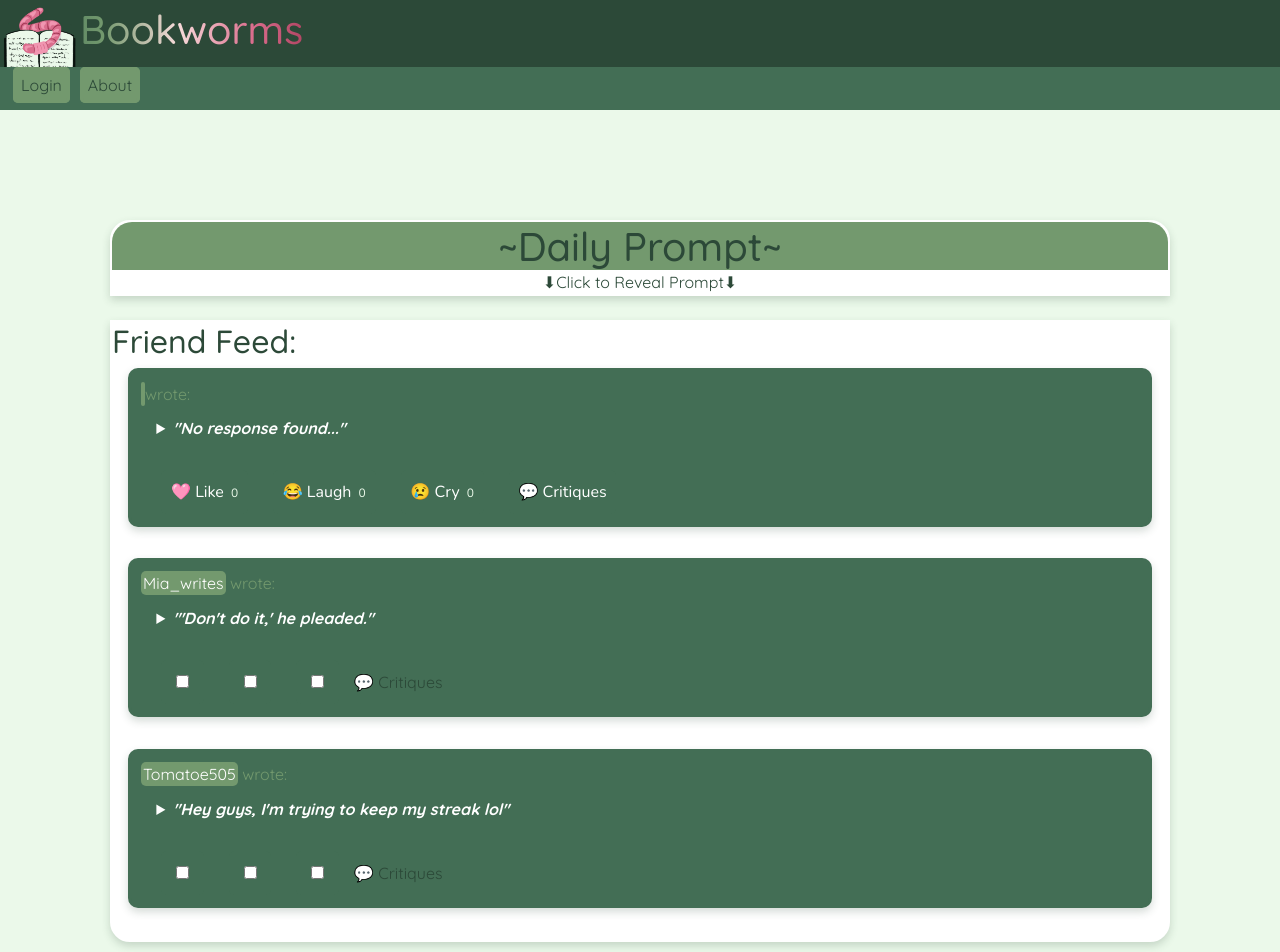
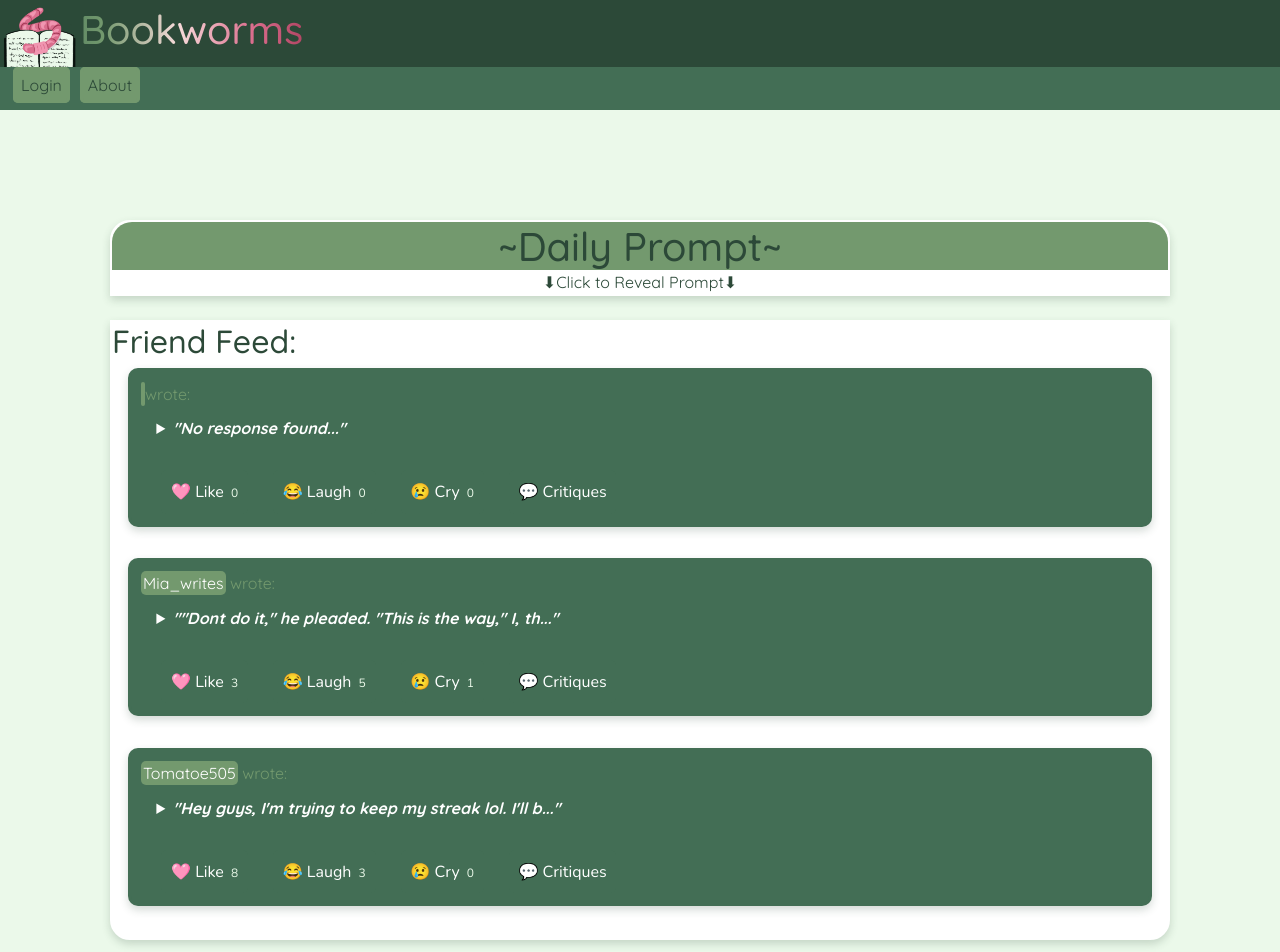
Before and after one commit to abbiesue/Bookworms, a React (Vite) app: page /feed in a window 1280 px wide. Shown: the top 952 px of the page. Built offline with nearby package versions, Linux system fonts and the light colour scheme.

Commit message:
Added the hardcoded responses and critiques

```diff
--- a/src/feed/feed.css
+++ b/src/feed/feed.css
@@ -100,6 +100,7 @@
     font-weight: normal;
     color: var(--white-green);
     margin-bottom: 2%;
+    white-space: pre-wrap;
 }
 
 .reactionPanel{
@@ -169,6 +170,10 @@
     margin:1%;
 }
 
+.critiqueText {
+    white-space: pre-wrap;
+}
+
 .critiqueAuthor{
     font-weight: bold;
 }
--- a/src/feed/feed.jsx
+++ b/src/feed/feed.jsx
@@ -24,107 +24,28 @@ export function Feed(props) {
                     initialCritiques={[]}
                 />
 
-                <div className="response">
-                    <div className="responseAuthorContainer"><span className="responseAuthor">Mia_writes</span> wrote:</div>
-                    <div className="responseText">
-                        <details>
-                            <summary>
-                                "'Don't do it,' he pleaded."
-                            </summary>
-                            <div className="fullText"> "Don't do it," he pleaded. <p>"This is the way," I, the mandolorian replied. Thankfully my super awesome mask covered my tears as I raised the blaster. "So long, friend."</p></div>
-                        </details>
-                    </div>
-                    <div className="reactionPanel">
-                        <button className="reactButton" id="likeButton">
-                            <input type="checkbox" id="like2" />
-                            <label htmlFor="like2"></label>
-                        </button>
-                        <button className="reactButton" id="laughButton">
-                            <input type="checkbox" id="laugh2" />
-                            <label htmlFor="laugh2"></label>
-                        </button>
-                        <button className="reactButton" id="cryButton">
-                            <input type="checkbox" id="cry2" />
-                            <label htmlFor="cry2"></label>
-                        </button>
+                <ResponseCard
+                    author="Mia_writes"
+                    currentUser={props.userName}
+                    fullText='"Dont do it," he pleaded.
+"This is the way," I, the mandolorian replied. Thankfully my super awesome mask covered my tears as I raised the blaster. "So long, friend."'
+                    initialReactions={{ like: 3, laugh: 5, cry: 1 }}
+                    initialCritiques={[
+                        {author: "Tomatoe505", text: "lol I love Mando, where's grogu?"},
+                        {author: "Tomatoe505", text: "wait does this count as fanfic?"}
+                    ]}
+                />
 
-                        <input className="critiqueToggle" type="checkbox" id="critiqueToggle2" hidden />
-                        <label htmlFor="critiqueToggle2">💬 Critiques</label>
-                        <div id="expandedCritiques">
-                            <div className="critiqueFeed">
-                                <div className="existingCritiques">
-                                    <h4>Critiques:</h4>
-                                    <div className="critique">
-                                        <div className="critiqueAuthor">Tomatoe505</div>
-                                        <div className="critiqueText">lol I love Mando, where's grogu?</div>
-                                    </div>
-
-                                    <div className="critique">
-                                        <div className="critiqueAuthor">Tomatoe505</div>
-                                        <div className="critiqueText">wait does this count as fanfic?</div>
-                                    </div>
-                                </div>
-
-                                <div className="addCritique">
-                                    <h4>Add a critique:</h4>
-                                    <textarea className="critiqueInput" rows="3" placeholder="Write your critique here..."></textarea>
-                                    <button className="submitCritique">Post Critique</button>
-                                </div>
-                            </div>
-                        </div>
-                    </div>
-                </div>
-
-                <div className="response">
-                    <div className="responseAuthorContainer"><span className="responseAuthor">Tomatoe505</span> wrote:</div>
-                    <div className="responseText">
-                        <details>
-                            <summary>
-                                "Hey guys, I'm trying to keep my streak lol"
-                            </summary>
-                            <div className="fullText"> Hey guys, I'm trying to keep my streak lol. I'll be serious about it tomorrow. Leave a like if you're watching the game tonight.</div>
-                        </details>
-                    </div>
-                    <div className="reactionPanel">
-                        <button className="reactButton" id="likeButton">
-                            <input type="checkbox" id="like3" />
-                            <label htmlFor="like3"></label>
-                        </button>
-                        <button className="reactButton" id="laughButton">
-                            <input type="checkbox" id="laugh3" />
-                            <label htmlFor="laugh3"></label>
-                        </button>
-                        <button className="reactButton" id="cryButton">
-                            <input type="checkbox" id="cry3" />
-                            <label htmlFor="cry3"></label>
-                        </button>
-
-                        <input className="critiqueToggle" type="checkbox" id="critiqueToggle3" hidden />
-                        <label htmlFor="critiqueToggle3">💬 Critiques</label>
-                        <div id="expandedCritiques">
-                            <div className="critiqueFeed">
-                                <div className="existingCritiques">
-                                    <h4>Critiques:</h4>
-                                    <div className="critique">
-                                        <div className="critiqueAuthor">Mia_writes</div>
-                                        <div className="critiqueText">My like depends on which game you mean...</div>
-                                    </div>
-
-                                    <div className="critique">
-                                        <div className="critiqueAuthor">Tomatoe505</div>
-                                        <div className="critiqueText">the byu basketball game. go cougs!</div>
-                                    </div>
-                                </div>
-
-                                <div className="addCritique">
-                                    <h4>Add a critique:</h4>
-                                    <textarea className="critiqueInput" rows="3" placeholder="Write your critique here..."></textarea>
-                                    <button className="submitCritique">Post Critique</button>
-                                </div>
-                            </div>
-                        </div>
-                    </div>
-                </div>
+                <ResponseCard
+                    author="Tomatoe505"
+                    currentUser={props.userName}
+                    fullText="Hey guys, I'm trying to keep my streak lol. I'll be serious about it tomorrow. Leave a like if you're watching the game tonight."
+                    initialReactions={{ like: 8, laugh: 3, cry: 0 }}
+                    initialCritiques={[
+                        {author: "Mia_writes", text: "My like depends on which game you mean..."},
+                        {author: "Tomatoe505", text: "the byu basketball game. go cougs!"}
+                    ]}
+                />
             </div>
         </main>
     );
```
